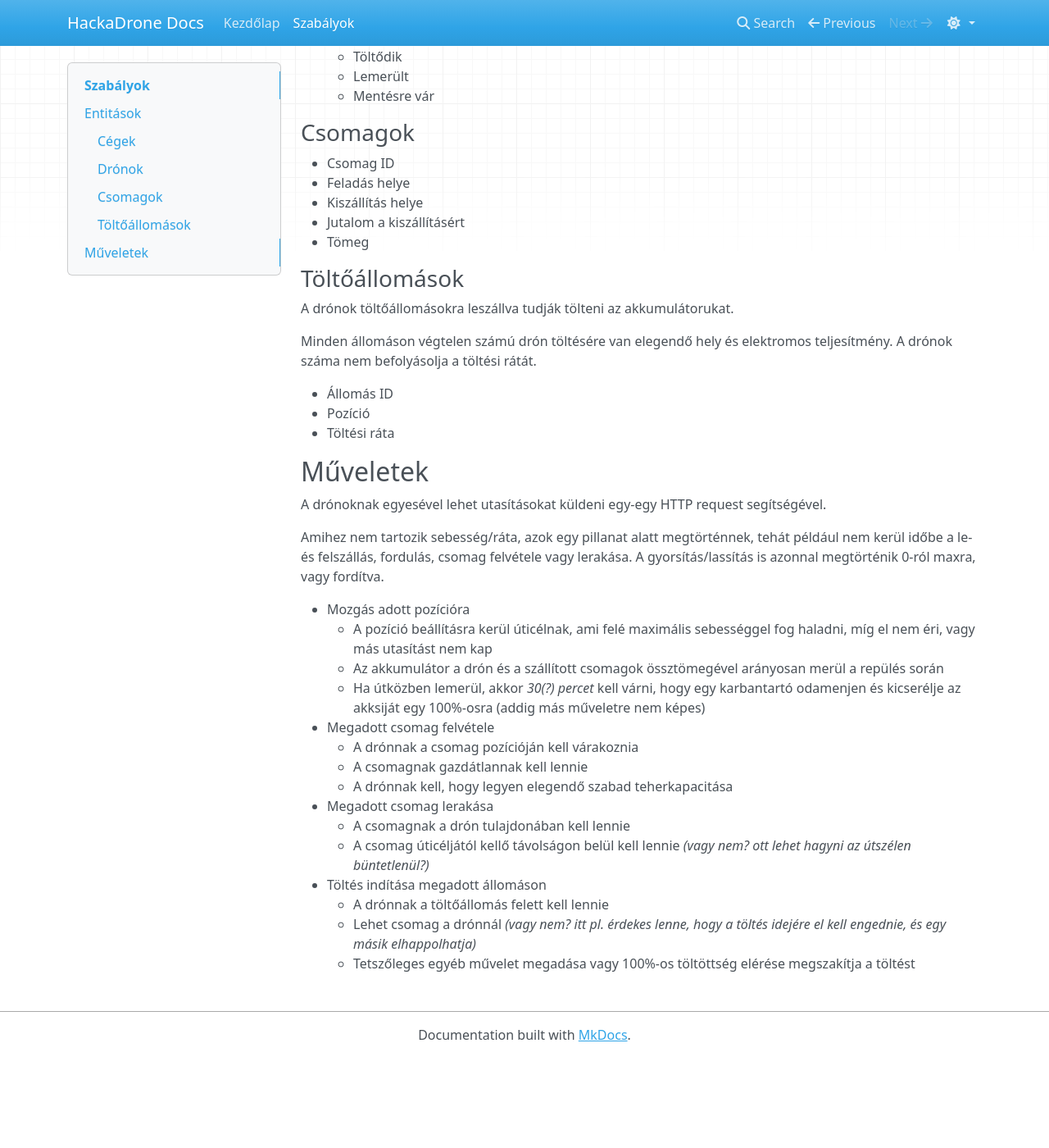
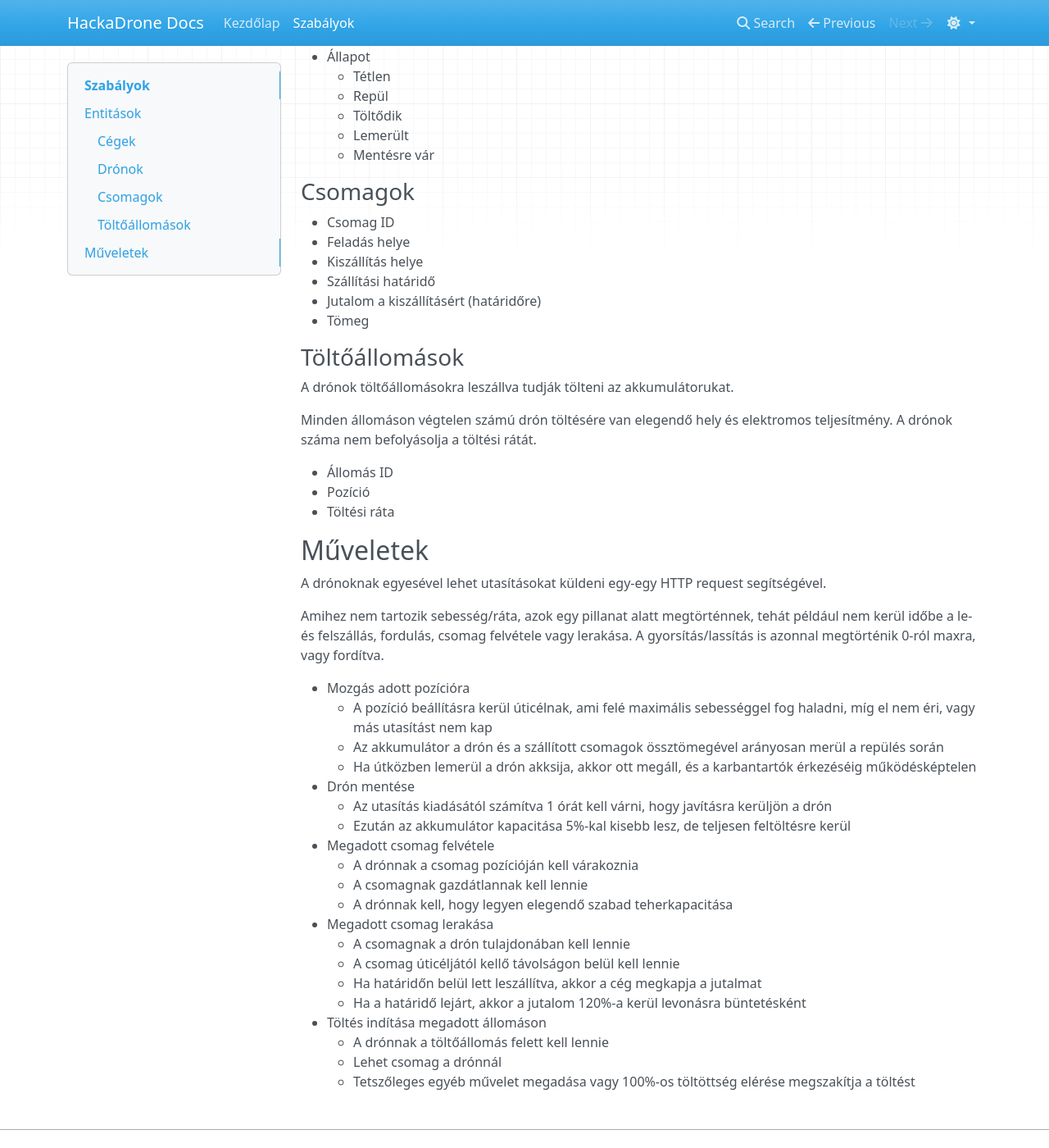
Before and after one commit to Uni-Sopron/hackadrone-25t, an MkDocs documentation site: the page built from docs/rules.md, in a window 1280 px wide and 1400 px high, scrolled down 903 px. Shown: the whole window at 82% size. Built offline with MkDocs 1.6.1, drawn with Linux system fonts in a browser that asks for light colours; nearby versions of some CDN libraries; before the commit the page ends 2193 px from its top, so only the background shows below that; some of the changed text lies outside the part shown.

Commit message:
Update rules.md

```diff
--- a/docs/rules.md
+++ b/docs/rules.md
@@ -4,9 +4,9 @@ A Hackathon során a csapatok ([Cégek](#cegek)) a saját (virtuális) szállít
 
 A cél a legtöbb pontszám elérése a Hackathon végéig, [Csomagok](#csomagok) leszállításával.
 
-A virtuális világot egy szerver szimulálja, amit a megadott [API](https://docker.gazd.info/hackathon/openapi)-n keresztül lehet elérni információk lekérdezéséhez és utasítások kiadásához.
+A virtuális világot egy szerver szimulálja, amit a megadott [API](https://hackadrone.gazd.info/openapi/)-n keresztül lehet elérni információk lekérdezéséhez és utasítások kiadásához.
 
-A szimulált világ egy téglalap alakú terület a *47°39'N 16°33'E és 47°42'N 16°38'E koordináták?* között.
+A szimulált világ egy téglalap alakú terület a 47°39'N 16°33'E és 47°42'N 16°38'E koordináták között.
 A Föld görbületét elhanyagoljuk.
 
 ## Entitások
@@ -30,8 +31,10 @@ A virtuális világban az alábbi elemek lehetnek jelen, a felsorolt jellemzőik
 - Szállítás alatt lévő [Csomagok](#csomagok)
 - Teherbírás
 - Akkumulátor
+    - Maximális kapacitás
     - Töltöttségi szint
     - Repülési fogyasztási ráta (állóhelyzetben nem merül)
+      - Drón + szállítmány össztömegével arányos
     - Kapacitáscsökkenés lemerülés esetén
 - Állapot
     - Tétlen
@@ -45,7 +48,8 @@ A virtuális világban az alábbi elemek lehetnek jelen, a felsorolt jellemzőik
 - Csomag ID
 - Feladás helye
 - Kiszállítás helye
-- Jutalom a kiszállításért
+- Szállítási határidő
+- Jutalom a kiszállításért (határidőre)
 - Tömeg
 
 ### Töltőállomások
@@ -69,15 +73,20 @@ A gyorsítás/lassítás is azonnal megtörténik 0-ról maxra, vagy fordítva.
 - Mozgás adott pozícióra
     - A pozíció beállításra kerül úticélnak, ami felé maximális sebességgel fog haladni, míg el nem éri, vagy más utasítást nem kap
     - Az akkumulátor a drón és a szállított csomagok össztömegével arányosan merül a repülés során
-    - Ha útközben lemerül, akkor *30(?) percet* kell várni, hogy egy karbantartó odamenjen és kicserélje az akksiját egy 100%-osra (addig más műveletre nem képes)
+    - Ha útközben lemerül a drón akksija, akkor ott megáll, és a karbantartók érkezéséig működésképtelen
+- Drón mentése
+    - Az utasítás kiadásától számítva 1 órát kell várni, hogy javításra kerüljön a drón
+    - Ezután az akkumulátor kapacitása 5%-kal kisebb lesz, de teljesen feltöltésre kerül
 - Megadott csomag felvétele
     - A drónnak a csomag pozícióján kell várakoznia
     - A csomagnak gazdátlannak kell lennie
     - A drónnak kell, hogy legyen elegendő szabad teherkapacitása
 - Megadott csomag lerakása
     - A csomagnak a drón tulajdonában kell lennie
-    - A csomag úticéljától kellő távolságon belül kell lennie *(vagy nem? ott lehet hagyni az útszélen büntetlenül?)*
+    - A csomag úticéljától kellő távolságon belül kell lennie
+    - Ha határidőn belül lett leszállítva, akkor a cég megkapja a jutalmat
+    - Ha a határidő lejárt, akkor a jutalom 120%-a kerül levonásra büntetésként
 - Töltés indítása megadott állomáson
     - A drónnak a töltőállomás felett kell lennie
-    - Lehet csomag a drónnál *(vagy nem? itt pl. érdekes lenne, hogy a töltés idejére el kell engednie, és egy másik elhappolhatja)*
+    - Lehet csomag a drónnál
     - Tetszőleges egyéb művelet megadása vagy 100%-os töltöttség elérése megszakítja a töltést
```
Also changed, not shown: other parts of docs/rules.md (+1 -0 lines).
